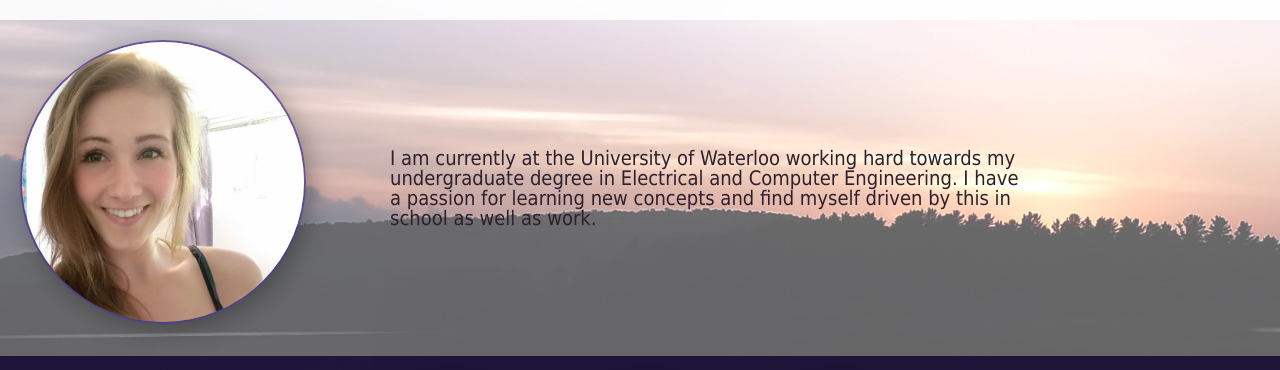
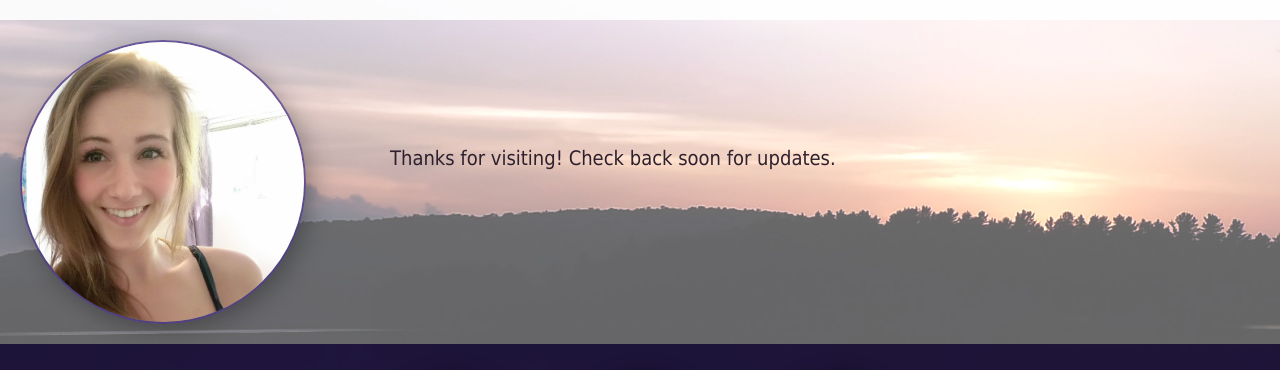
Before and after one commit to emilyhilbig/hilbig.me, a plain HTML site: page index.html in a window 1280 px wide. Shown: the part 108-478 px from the top of the page. Drawn offline with Linux system fonts and the light colour scheme.

Commit message:
Updated about me

```diff
--- a/index.html
+++ b/index.html
@@ -27,7 +27,7 @@
 
 <div class="about-me">
 	<img src="images/me610x650.jpg" class="ilb">
-	<p class="ilb">I am currently at the University of Waterloo working hard towards my undergraduate degree in Electrical and Computer Engineering. I have a passion for learning new concepts and find myself driven by this in school as well as work.</p>
+	<p class="ilb">Thanks for visiting! Check back soon for updates.</p>
 </div>
 
 
```
